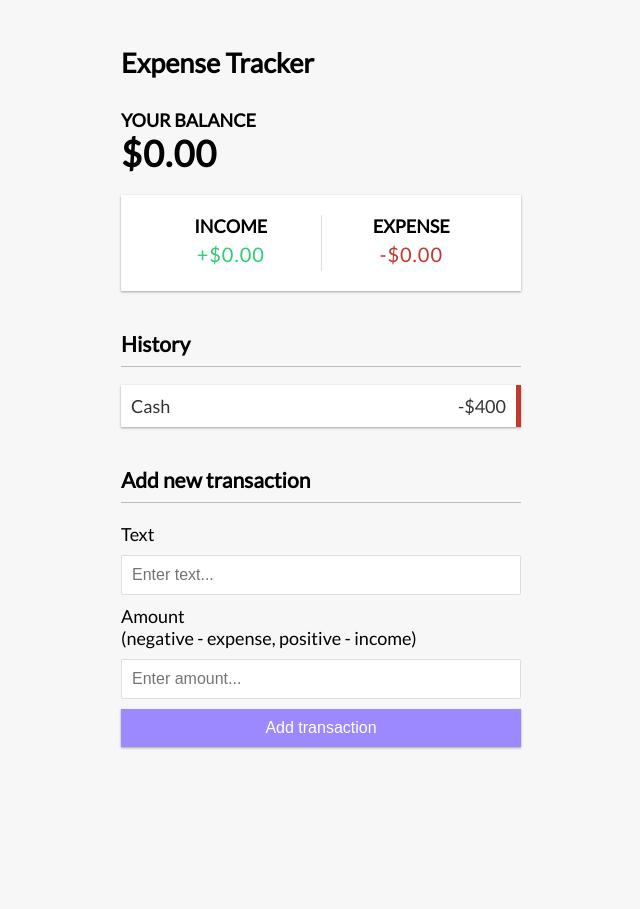
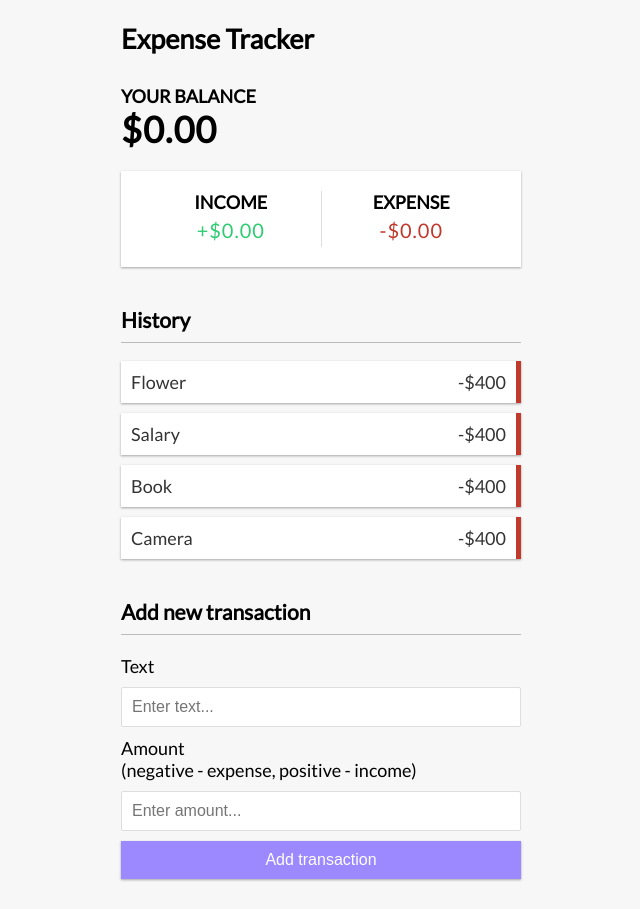
Before and after one commit to Deepakr07/React-Expense-Tracker, a React (Create React App) app in the folder expense-tracker-react/: page / in a window 1280 px wide. Shown: the whole page, without its empty margins (319-959 px from the left). Before the commit the page ends 800 px from the top, so only its background shows below. Built offline with nearby package versions, Linux system fonts and the light colour scheme.

Commit message:
ADD: transaction data

```diff
--- a/expense-tracker-react/src/App.js
+++ b/expense-tracker-react/src/App.js
@@ -1,13 +1,15 @@
-import Header from "./components/Header";
-import Balance from "./components/Balance";
-import IncomeExpenses from "./components/IncomeExpenses";
-import TransactionList from "./components/TransactionList";
-import AddTransaction from "./components/AddTransaction";
+import Header from "./Components/Header";
+import Balance from "./Components/Balance";
+import IncomeExpenses from "./Components/IncomeExpenses";
+import TransactionList from "./Components/TransactionList";
+import AddTransaction from "./Components/AddTransaction";
+import { GlobalProvider } from "./Context/GlobalState";
+
 import "./App.css"
 
 function App() {
   return (
-    <div>
+    <GlobalProvider>
       <Header />
       <div className="container">
         <Balance />
@@ -15,7 +17,7 @@
         <TransactionList />
         <AddTransaction />
       </div>
-    </div>
+    </GlobalProvider>
   );
 }
 
--- /dev/null
+++ b/expense-tracker-react/src/Context/AppReducer.js
@@ -0,0 +1,6 @@
+export default (state, action) =>{
+    switch(action.type){
+        default:
+            return state
+    }
+}
--- /dev/null
+++ b/expense-tracker-react/src/Context/GlobalState.js
@@ -0,0 +1,27 @@
+import { createContext,useReducer } from "react";
+import AppReducer from "./AppReducer";
+const initialState ={
+    transactions:  [
+        { id: 1, text: 'Flower', amount: -20},
+        { id: 2, text: 'Salary', amount: 300},
+        { id: 3, text: 'Book', amount: -10},
+        { id: 4, text: 'Camera', amount: 150}
+    ]
+}
+
+//creating context
+export const GlobalContext = createContext(initialState);
+
+//Provider Component
+export const  GlobalProvider = ({ children }) => {
+    const [state, dispatch] = useReducer(AppReducer, initialState)
+
+    return(
+        <GlobalContext.Provider value={{
+            transactions: state.transactions
+        }}>
+            {children}
+        </GlobalContext.Provider>
+    )
+
+}
--- a/expense-tracker-react/src/components/TransactionList.js
+++ b/expense-tracker-react/src/components/TransactionList.js
@@ -1,11 +1,18 @@
+import { useContext } from "react"
+import { GlobalContext } from "../Context/GlobalState"
 export default function TransactionList(){
+    const { transactions } = useContext(GlobalContext)
+
+    const transactionData = transactions.map((transaction,key)=>{
+        return <li className="minus" key={key}>
+        {transaction.text} <span>-$400</span><button className="delete-btn">x</button>
+            </li>
+    })
     return(
         <>
         <h3>History</h3>
             <ul className="list">
-                <li className="minus">
-            Cash <span>-$400</span><button className="delete-btn">x</button>
-                </li>
+                {transactionData}
             </ul>
         </>
     )
```
